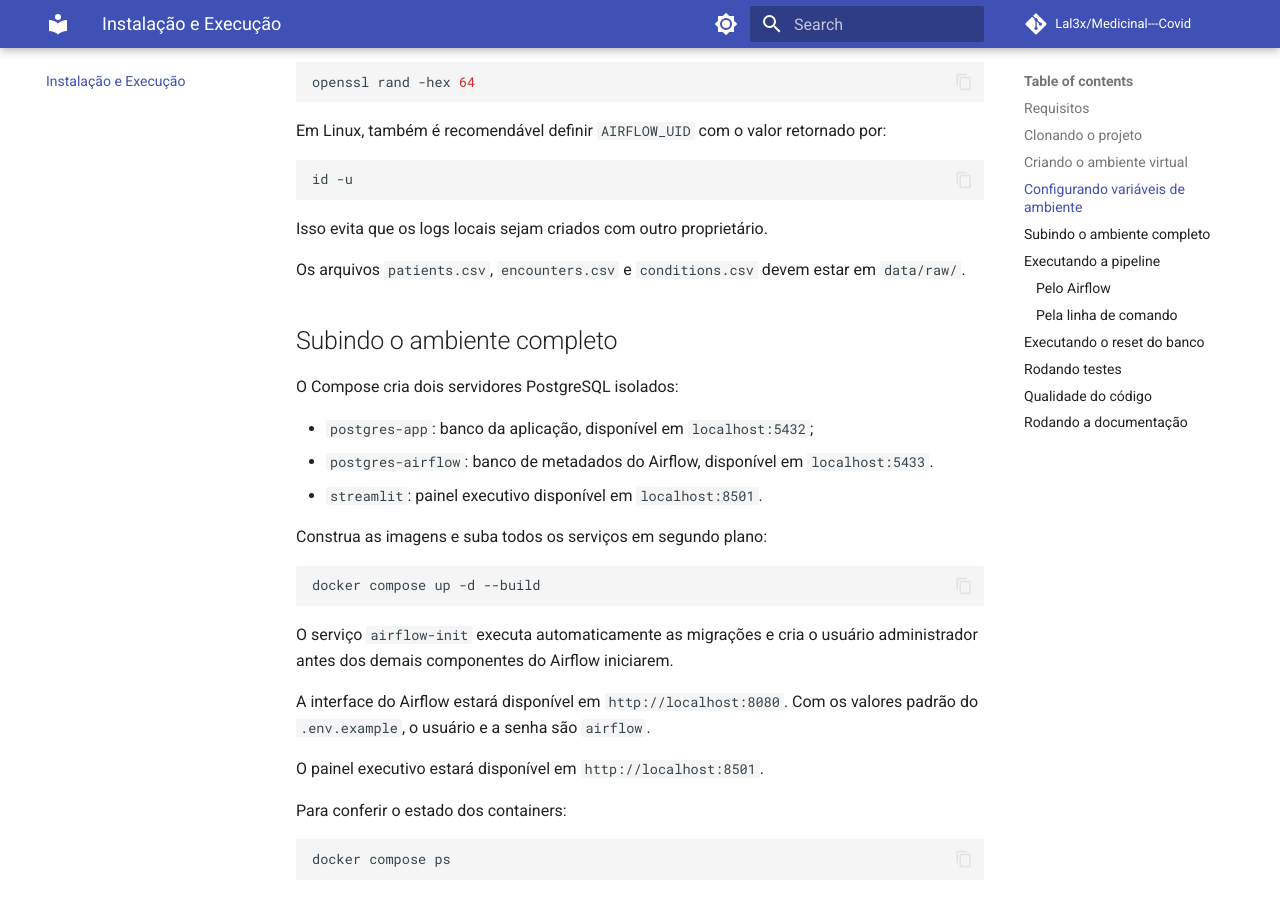
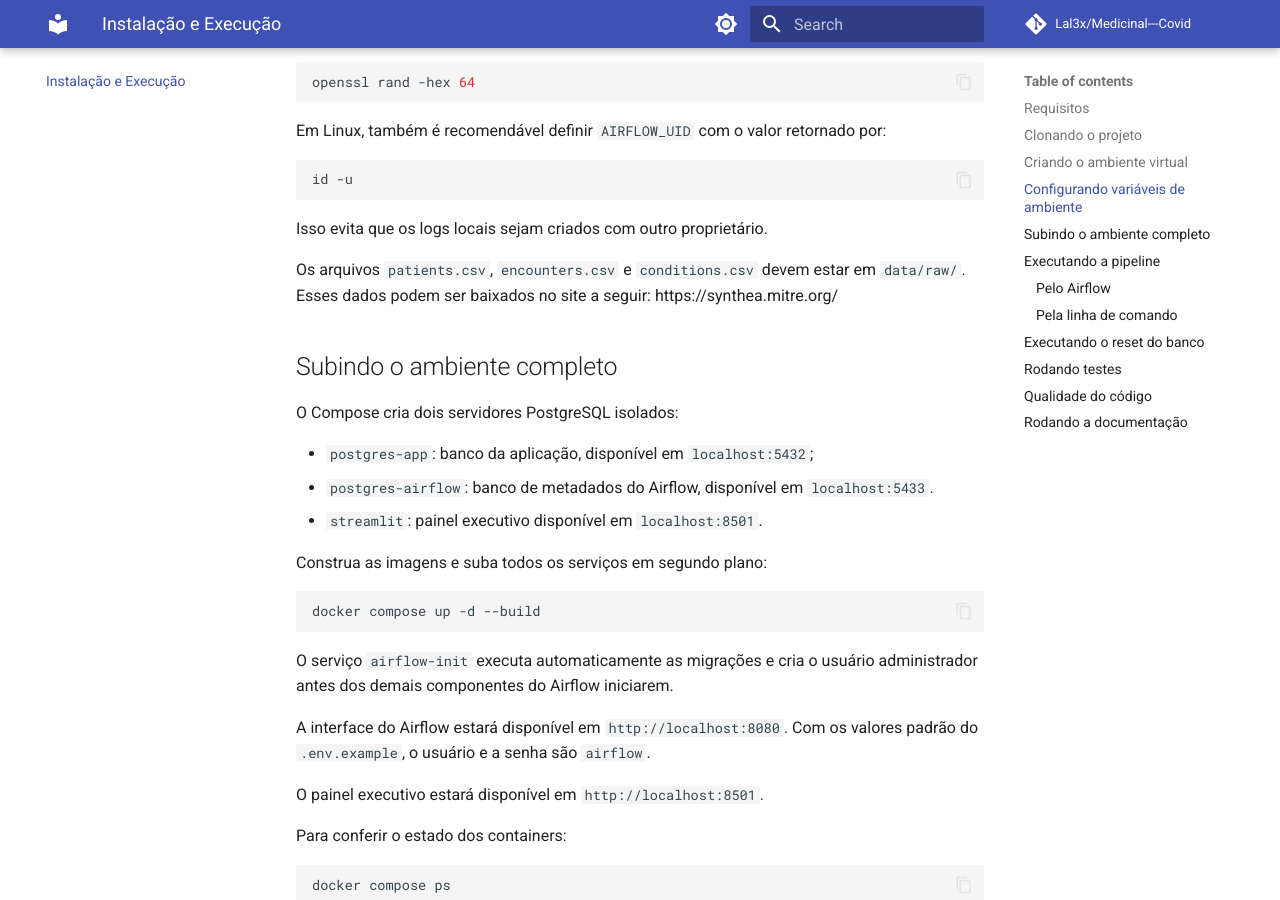
Before and after one commit to Lal3x/Medicinal---Covid, an MkDocs documentation site: the page built from docs/instalacao.md, in a window 1280 px wide and 900 px high, scrolled down 1226 px. Built offline with MkDocs 1.6.1 and Material for MkDocs 9.7.7, drawn with Linux system fonts in a browser that asks for light colours; comment, search, counter and statistics services are not loaded.

Commit message:
Update instalacao.md
adicionando o site onde baixar as bases de dados

```diff
--- a/docs/instalacao.md
+++ b/docs/instalacao.md
@@ -63,7 +63,7 @@ id -u
 Isso evita que os logs locais sejam criados com outro proprietário.
 
 Os arquivos `patients.csv`, `encounters.csv` e `conditions.csv` devem estar em
-`data/raw/`.
+`data/raw/`. Esses dados podem ser baixados no site a seguir: https://synthea.mitre.org/
 
 ## Subindo o ambiente completo
 
```
